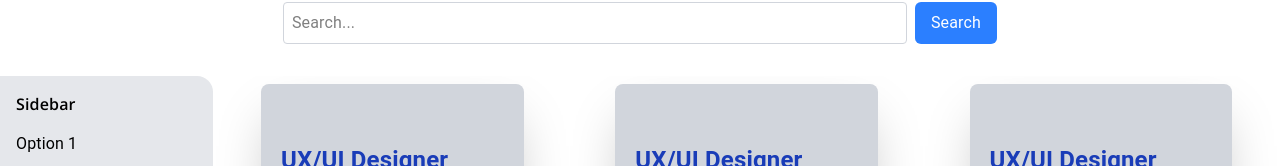
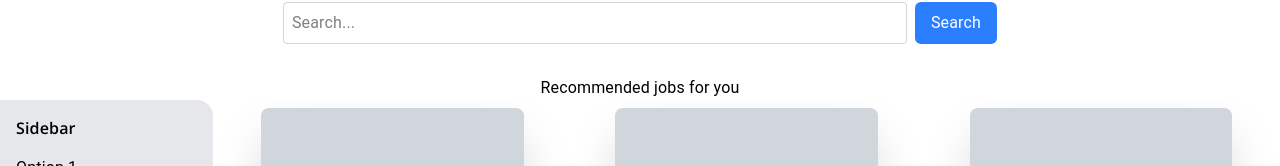
Before and after one commit to shiba-murmu/career-lift-system-project, a React (Vite) app in the folder frontend/: page /graduation/1 in a window 1280 px wide. Both pictures are taken after a click on the button "EXPLORE JOBS". Shown: the part 215-381 px from the top of the page. Built offline with nearby package versions, Linux system fonts and the light colour scheme; some icons are missing.

Commit message:
fix(GraduationJobs): add recommended jobs header and clean up unused content card sections

```diff
--- a/frontend/src/pages/Explorecareer/Graduation/GraduationData/GraduationJobs.jsx
+++ b/frontend/src/pages/Explorecareer/Graduation/GraduationData/GraduationJobs.jsx
@@ -20,6 +20,7 @@ function GraduationJobs() {
   return (
     <>
       <FilterBox />
+      <div className="text-center">Recommended jobs for you</div>
 
       <div className="md:flex">
         {/* Sidebar */}
@@ -70,14 +71,6 @@ function GraduationJobs() {
             <ContentCards />
             <ContentCards />
           </div>
-          {/* <div className="flex flex-wrap justify-around p-2 w-[100%] gap-3 ">
-            <ContentCards />
-            <ContentCards />
-          </div>
-          <div className="flex flex-wrap justify-around p-2 w-[100%] gap-3">
-            <ContentCards />
-            <ContentCards />
-          </div> */}
         </div>
       </div>
     </>
```
